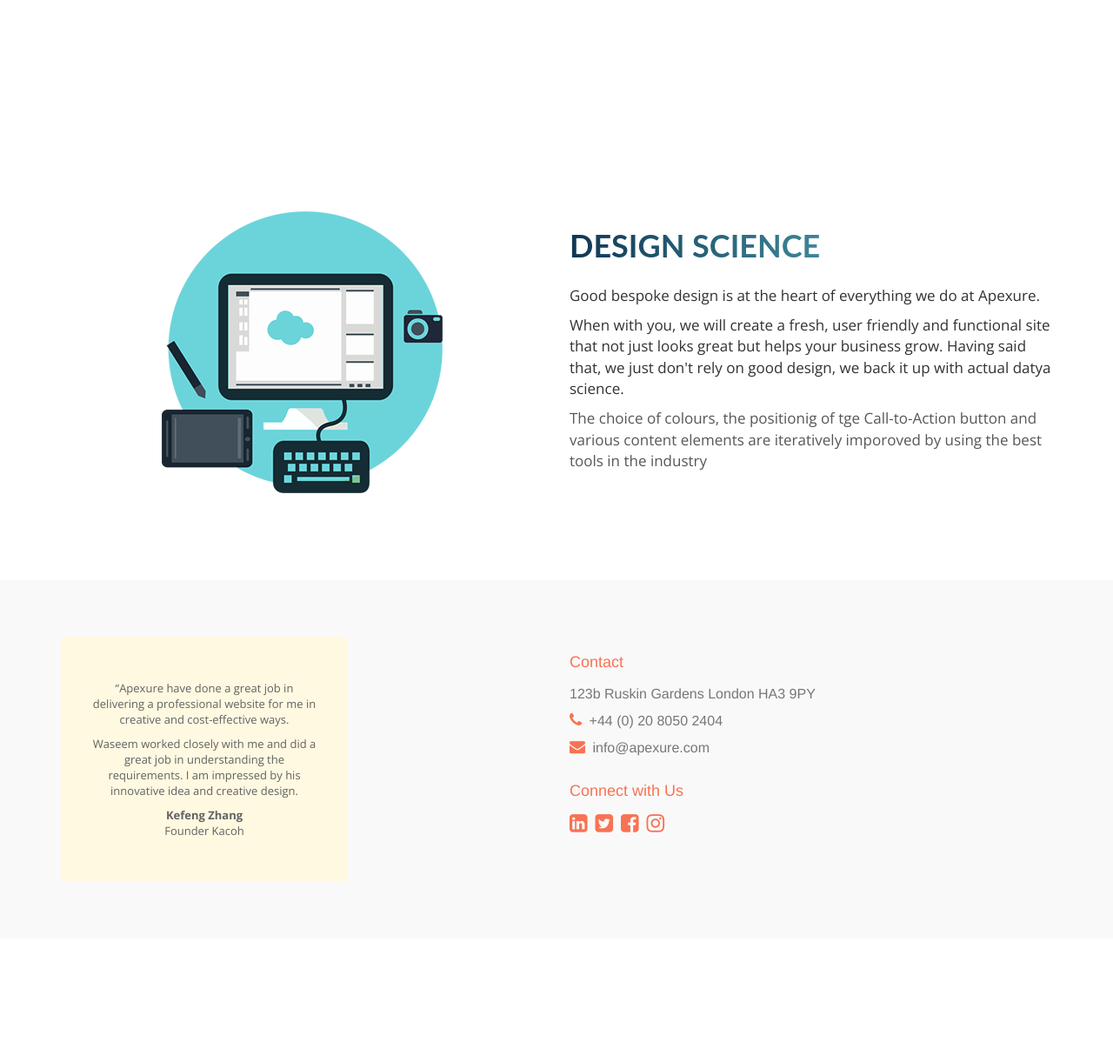
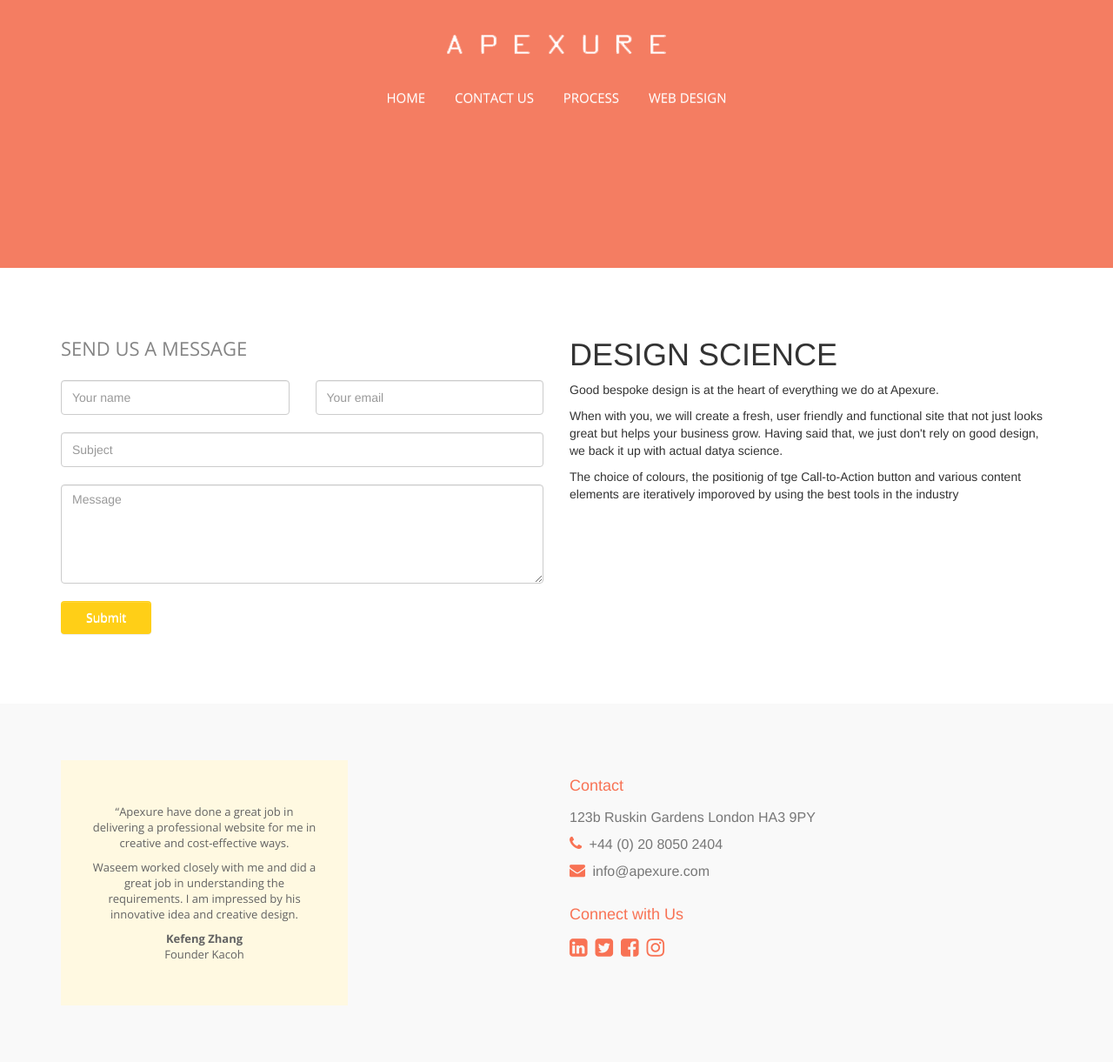
Before and after one commit to jatinderapex/apexure, a Jekyll site: the page built from contact-us.html, in a window 1280 px wide. Shown: the whole page at 87% size. Built offline with Jekyll 4.4.1, drawn with Linux system fonts in a browser that asks for light colours; nearby versions of some CDN libraries; before the commit the page ends 1079 px from its top, so only the background shows below that.

Commit message:
added contact form

```diff
--- a/contact-us.html
+++ b/contact-us.html
@@ -6,13 +6,42 @@
 
   <div id="header-wrapper-contact">
       {% include header.html %}
-  </div><!-- end of header-wrapper-processor -->
+  </div><!-- end of header-wrapper-contact -->
 
-  <div class="mid-section-process">
+  <div class="mid-section-contact">
     <div class="container">
         <div class="row">
           <div class="col-sm-6 col-xs-12">
-            <img src="{{site.baseurl}}/images/design-science.png" alt="mixpanel" class="img-responsive center-block">
+             <h2>SEND US A MESSAGE</h2>
+              <form class="form-horizontal" role="form">
+
+                <div class="form-group">
+                  <div class="col-xs-6">
+                    <input type="text" class="form-control" id="name" placeholder="Your name">
+                  </div>
+                  <div class="col-xs-6">
+                    <input type="email" class="form-control" id="email" placeholder="Your email">
+                  </div>
+                </div>
+
+                <div class="form-group">
+                  <div class="col-xs-12">
+                       <input type="text" class="form-control" id="subject" placeholder="Subject">
+                  </div>
+                </div>
+
+                <div class="form-group">
+                  <div class="col-xs-12">
+                     <textarea class="form-control" rows="5" id="comment" placeholder="Message"></textarea>
+                  </div>
+                </div>
+
+                <div class="form-group">
+                  <div class="col-xs-12">
+                    <button type="submit" class="btn btn-default">Submit</button>
+                  </div>
+                </div>
+              </form>
           </div>
           <div class="col-sm-6 col-xs-12">
               <h1>DESIGN SCIENCE</h1>
@@ -26,4 +55,4 @@
           </div>
         </div>
     </div>
-  </div><!-- end of mid-section-design -->
+  </div><!-- end of mid-section-contact-->
--- a/css/style.css
+++ b/css/style.css
@@ -234,6 +234,41 @@
     font-weight: bold;
     margin-bottom: 25px;
 }
+#header-wrapper-contact{
+        background: #f47d62;
+    padding-bottom: 165px;
+}
+.mid-section-contact h2 {
+    font-size: 22px;
+    text-transform: uppercase;
+    font-family: 'Open Sans', sans-serif;
+    color: #848484;
+    text-align: left;}
+
+.mid-section-contact{
+    padding: 60px 0px;
+}
+.mid-section-contact .form-horizontal{
+    margin-top: 25px;
+}
+.mid-section-contact .form-group {
+    margin-bottom: 20px;
+}
+.mid-section-contact .form-control{
+height: 40px;
+}
+.mid-section-contact textarea.form-control {
+    height: auto;
+}
+
+.mid-section-contact  .btn-default {
+    background-color: #fff;
+    border-color: transparent;
+    background-color: #ffcf17;
+    color: #fff;
+    padding: 8px 28px;
+    font-family: "Open Sans", Arial, Tahoma, sans-serif;
+}
 .footer-left-block{
     padding: 0px 240px 0px 0px;
 }
```
